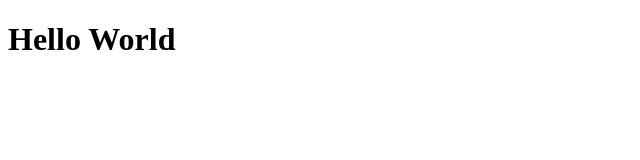
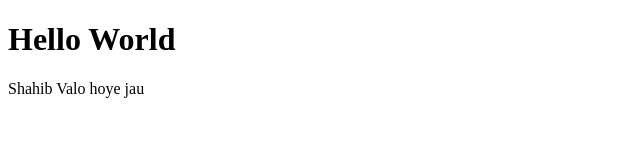
Before and after one commit to shahib-cnits/cnit-test-repo, a plain HTML site: page index.html in a window 1280 px wide. Shown: the whole page, without its empty margins (0-640 px from the left). Drawn offline with Linux system fonts and the light colour scheme.

Commit message:
second commit

```diff
--- a/index.html
+++ b/index.html
@@ -9,5 +9,7 @@
 
     <h1>Hello World</h1>
 
+    <p>Shahib Valo hoye jau</p>
+
 </body>
 </html>
```
